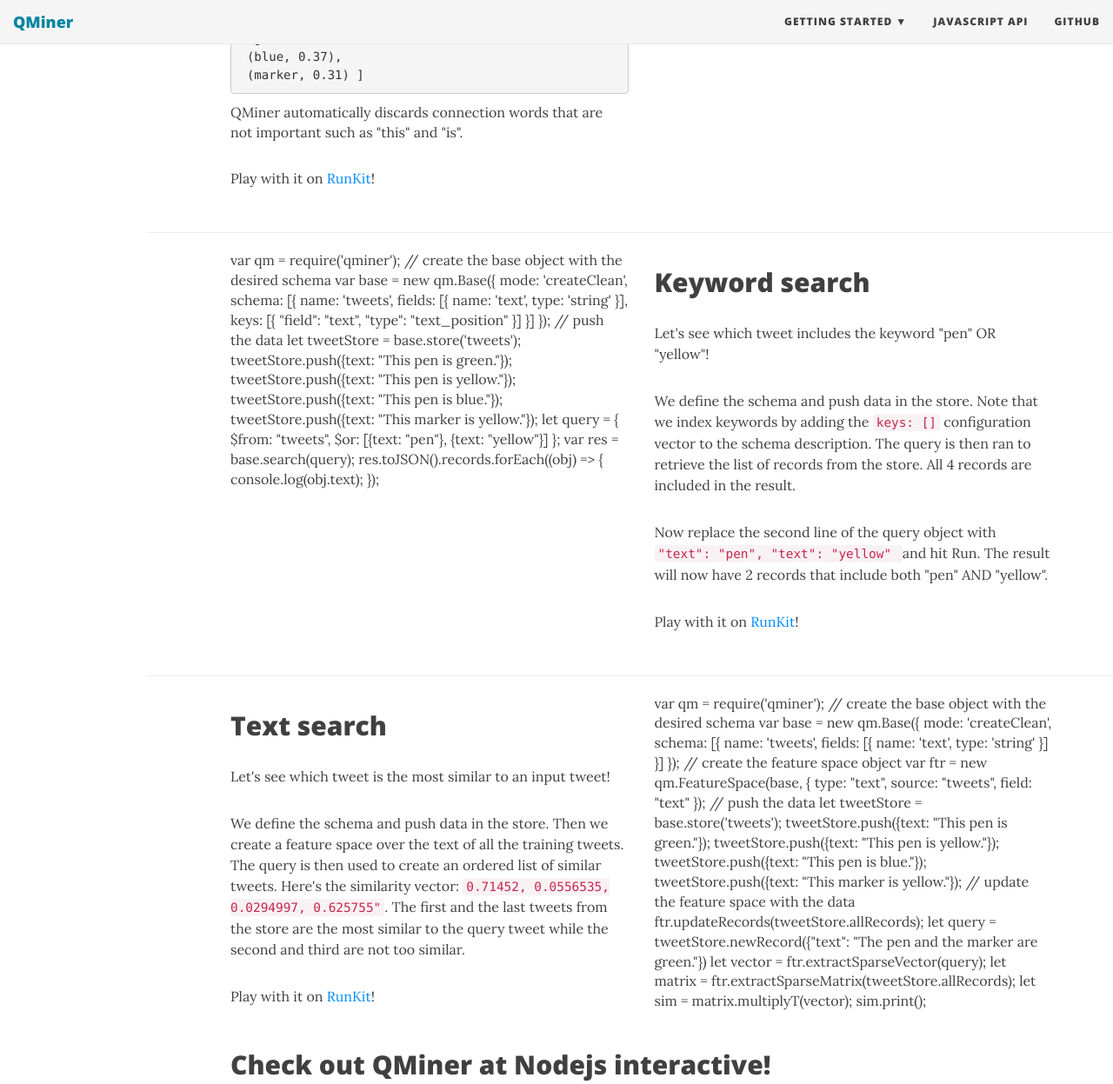
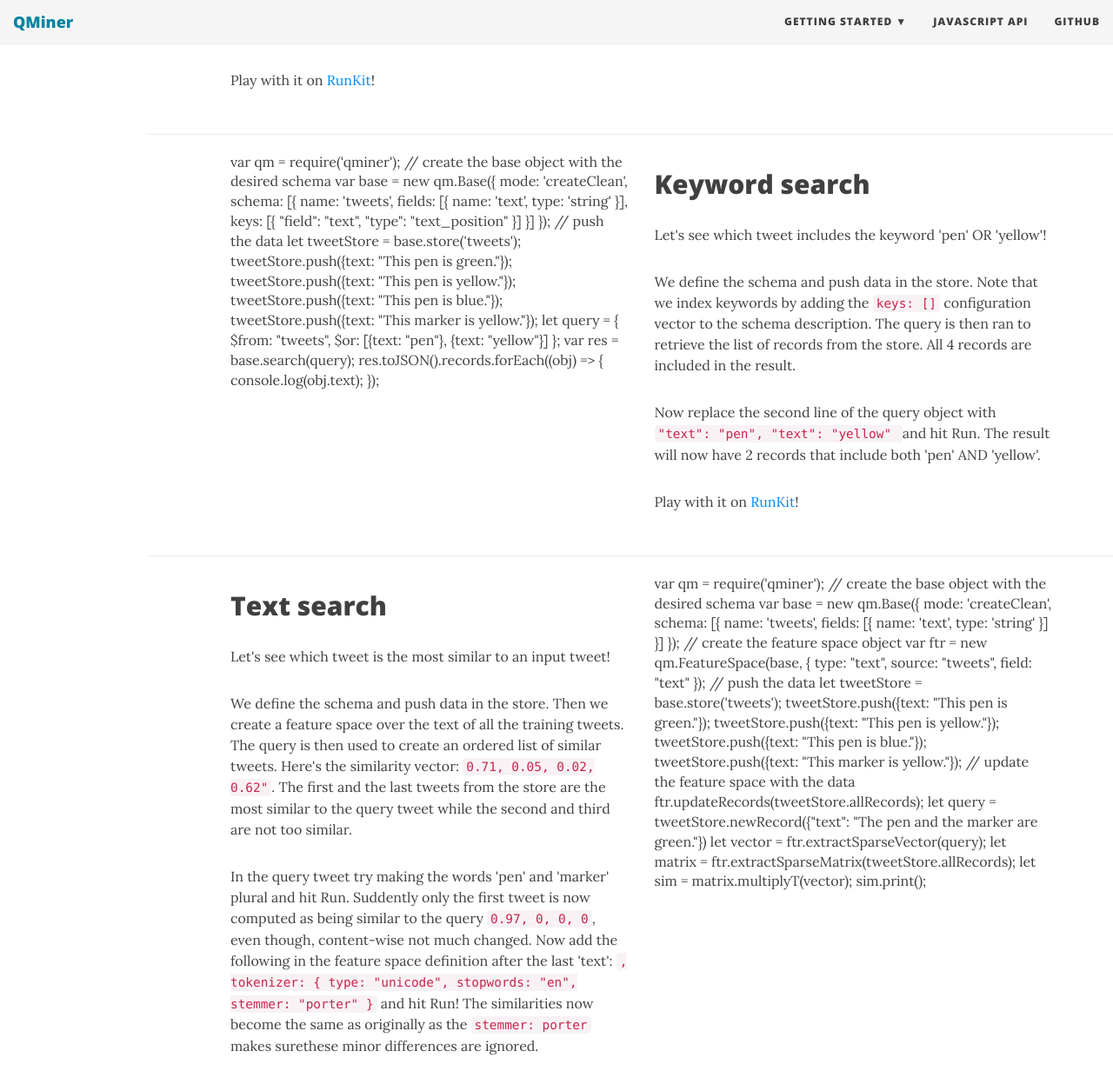
Before and after one commit to qminer/qminer.github.io, a Jekyll site: the page built from index.html, in a window 1280 px wide and 1400 px high, scrolled down 1226 px, cut to the strip 0-1247 px from the top of the window. Shown: the whole strip at 87% size. Built offline with Jekyll 4.4.1, drawn with Linux system fonts in a browser that asks for light colours; nearby versions of some CDN libraries; the list of posts is cut into pages by our own code; some of the changed text lies outside the part shown.

Commit message:
Added more text.

```diff
--- a/index.html
+++ b/index.html
@@ -23,9 +23,9 @@ use-site-title: true
   <div class="row">
     <div class="col-xl-5 col-lg-5 col-md-5 col-md-offset-1">
       <h2 class="post-title"> Word count</h2>
-      <p> It's the "Hello World!" example used for text mining tools. QMiner can count words, however more sophisticated text mining applications better suited for the library! </p>
+      <p> It's the 'Hello World!' example used for text mining tools. QMiner can count words, however more sophisticated text mining applications better suited for the library! </p>
 
-      <p>Let's define a schema with text and push some example sentences in the store. The frequency of the keywords is then provided by the "keyword" aggregate which returns a weighted and sorted vector of keywords: <pre><code>[ (yellow, 0.60), <br> (pen, 0.49),  <br> (green, 0.37),  <br> (blue, 0.37),  <br> (marker, 0.31) ]</code></pre> QMiner automatically discards connection words that are not important such as "this" and "is".</p>
+      <p>Let's define a schema with text and push some example sentences in the store. The frequency of the keywords is then provided by the "keyword" aggregate which returns a weighted and sorted vector of keywords: <code>[ (yellow, 0.60), (pen, 0.49),  (green, 0.37),  (blue, 0.37),  (marker, 0.31) ]</code> QMiner automatically discards connection words that are not important such as "this" and "is".</p>
 
       <p>Play with it on <a href="https://runkit.com/carolninap/5a21517b57d217001278fd2a" class="post-read-more">RunKit</a>!</p>
     </div>
@@ -95,9 +95,9 @@ use-site-title: true
   </div>
   <div class="col-xl-5 col-lg-5 col-md-5">
     <h2 class="post-title"> Keyword search</h2>
-    <p>Let's see which tweet includes the keyword "pen" OR "yellow"!</p>
+    <p>Let's see which tweet includes the keyword 'pen' OR 'yellow'!</p>
     <p>We define the schema and push data in the store. Note that we index keywords by adding the <code>keys: []</code> configuration vector to the schema description. The query is then ran to retrieve the list of records from the store. All 4 records are included in the result.</p>
-    <p>Now replace the second line of the query object with <code> "text": "pen", "text": "yellow" </code> and hit Run. The result will now have 2 records that include both "pen" AND "yellow". </p>
+    <p>Now replace the second line of the query object with <code> "text": "pen", "text": "yellow" </code> and hit Run. The result will now have 2 records that include both 'pen' AND 'yellow'. </p>
     <p>Play with it on <a href="https://runkit.com/carolninap/5a2164ea416c870012531290" class="post-read-more">RunKit</a>!</p>
   </div>
 </div>
@@ -108,7 +108,8 @@ use-site-title: true
   <div class="col-xl-5 col-lg-5 col-md-5 col-md-offset-1">
     <h2 class="post-title"> Text search</h2>
     <p>Let's see which tweet is the most similar to an input tweet!</p>
-    <p>We define the schema and push data in the store. Then we create a feature space over the text of all the training tweets. The query is then used to create an ordered list of similar tweets. Here's the similarity vector: <code>0.71452, 0.0556535, 0.0294997, 0.625755"</code>. The first and the last tweets from the store are the most similar to the query tweet while the second and third are not too similar.</p>
+    <p>We define the schema and push data in the store. Then we create a feature space over the text of all the training tweets. The query is then used to create an ordered list of similar tweets. Here's the similarity vector: <code>0.71, 0.05, 0.02, 0.62"</code>. The first and the last tweets from the store are the most similar to the query tweet while the second and third are not too similar.</p>
+    <p>In the query tweet try making the words 'pen' and 'marker' plural and hit Run. Suddently only the first tweet is now computed as being similar to the query <code>0.97, 0, 0, 0</code>, even though, content-wise not much changed. Now add the following in the feature space definition after the last 'text': <code>, tokenizer: { type: "unicode", stopwords: "en", stemmer: "porter" }</code> and hit Run! The similarities now become the same as originally as the <code>stemmer: porter</code> makes surethese minor differences are ignored.</p>
     <p>Play with it on <a href="https://runkit.com/carolninap/5a2167f7416c8700125315cf" class="post-read-more">RunKit</a>!</p>
   </div>
   <div class="col-xl-5 col-lg-5 col-md-5">
```
